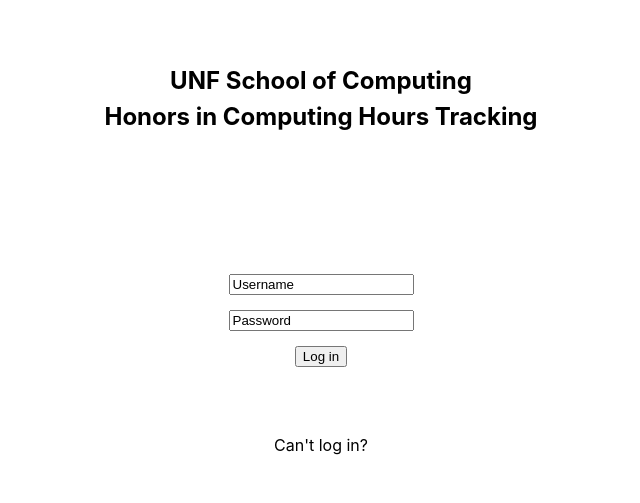
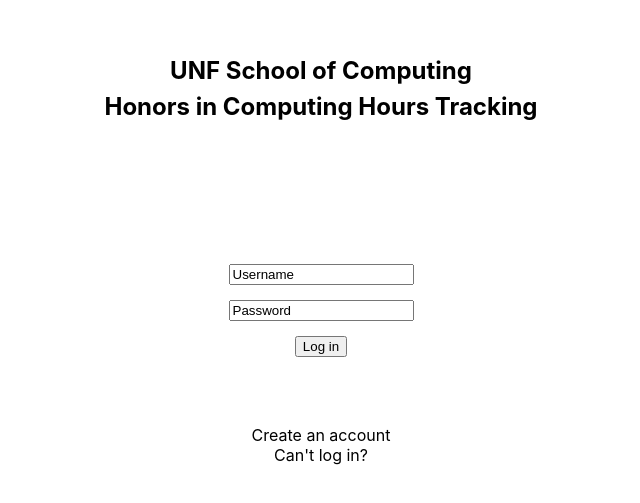
Before and after one commit to Ronatos/UNF-SoC-Honors-in-Computing-Hours-Tracking, a Next.js app: page /login in a window 1280 px wide. Shown: the part 173-676 px from the top of the page, without its empty margins (319-959 px from the left). Built offline with nearby package versions, Linux system fonts and the light colour scheme.

Commit message:
added links to login page

```diff
--- a/pages/login.js
+++ b/pages/login.js
@@ -28,7 +28,8 @@
           <input type="submit" value="Log in"/>
         </form>
 
-        <a href='/' target={"_blank"}>Can't log in?</a>
+        <a href='/account' target={"_blank"}>Create an account</a>
+        <a href='/loginhelp' target={"_blank"}>Can't log in?</a>
       </main>
     </div>
   )
```
